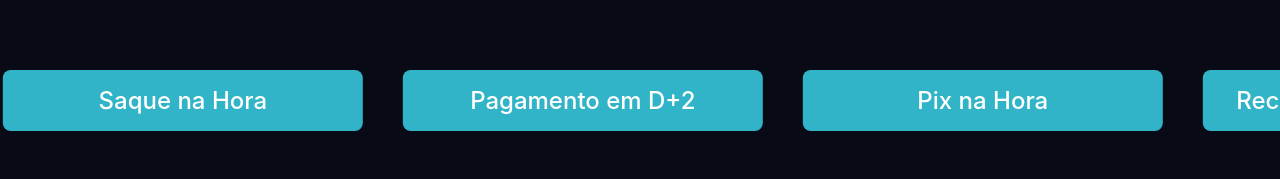
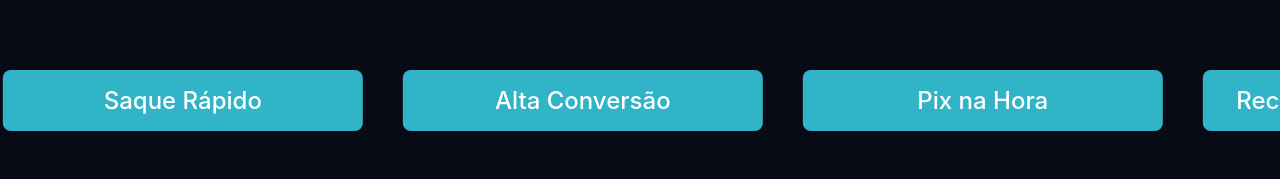
Before and after one commit to adryel01/cashtime, a React (Vite) app: page / in a window 1280 px wide. Shown: the part 695-874 px from the top of the page. Built offline with nearby package versions, Linux system fonts and the light colour scheme.

Commit message:
put out d+2

```diff
--- a/src/components/Skills/index.jsx
+++ b/src/components/Skills/index.jsx
@@ -8,8 +8,8 @@ export function Skills() {
 			<div className='slider'>
 				<div className='slide-track'>
 					<div className='slide'><button>Checkout Personalizado</button></div>
-					<div className='slide'><button>Saque na Hora</button></div>
-					<div className='slide'><button>Pagamento em D+2</button></div>
+					<div className='slide'><button>Saque Rápido</button></div>
+					<div className='slide'><button>Alta Conversão</button></div>
 					<div className='slide'><button>Pix na Hora</button></div>
 					<div className='slide'><button>Recuperação de Carrinho</button></div>
 					<div className='slide'><button>Melhores Taxas do Mercado</button></div>
```
